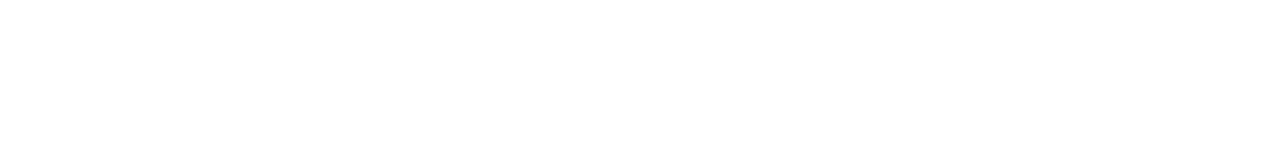
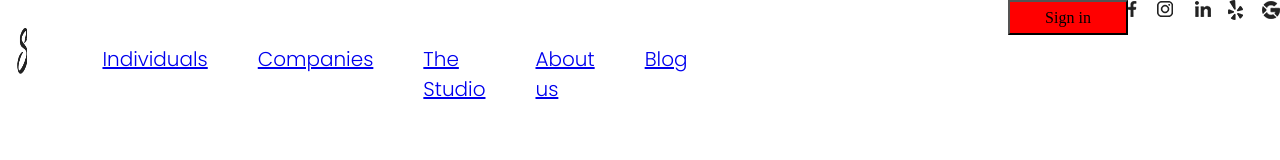
Before and after one commit to NataliiaKudaieva/lesson_15, a plain HTML site: page index.html in a window 1280 px wide. Drawn offline with Linux system fonts and the light colour scheme.

Commit message:
homework done

```diff
--- a/index.html
+++ b/index.html
@@ -1,14 +1,43 @@
 <!DOCTYPE html>
 <html lang="en">
-<head>
-    <meta charset="UTF-8">
-    <meta http-equiv="X-UA-Compatible" content="IE=edge">
-    <meta name="viewport" content="width=device-width, initial-scale=1.0">
+  <head>
+    <meta charset="UTF-8" />
+    <meta http-equiv="X-UA-Compatible" content="IE=edge" />
+    <meta name="viewport" content="width=device-width, initial-scale=1.0" />
     <title>Lesson 15</title>
-    <link rel="stylesheet" href="reset.css">
-    <link rel="stylesheet" href="">
-</head>
-<body>
-
-</body>
+    <link rel="stylesheet" href="reset.css" />
+    <link rel="stylesheet" href="./css/styles.css" />
+    <link rel="preconnect" href="https://fonts.gstatic.com" />
+    <link
+      href="https://fonts.googleapis.com/css2?family=Poppins:wght@300&display=swap"
+      rel="stylesheet"
+    />
+  </head>
+  <body>
+    <section class="header">
+      <div class="header_left">
+        <div class="logo">
+          <img src="Studio_logo.png" alt="studio_logo" />
+        </div>
+        <div class="header_nav">
+          <ul>
+            <li><a href="#">Individuals</a></li>
+            <li><a href="#">Companies</a></li>
+            <li><a href="#">The Studio</a></li>
+            <li><a href="#">About us</a></li>
+            <li><a href="#">Blog</a></li>
+          </ul>
+        </div>
+      </div>
+      <div class="header_right">
+      <div class="button_container">
+        <button> Sign in</button>
+      </div>
+      <div class="social">
+        <img src="Social.png" alt="social" width: 152px;
+        height: 20px;>
+      </div>
+    </div>
+    </section>
+  </body>
 </html>
--- a/styles.scss
+++ b/styles.scss
@@ -1,3 +1,51 @@
 body {
-    background-color: azure;
+  display: flex;
+  background-color: white;
+  .header {
+    width: 100%;
+    display: flex;
+    background-color: white;
+    .header_left {
+      width: 50%;
+      display: flex;
+      justify-content: center;
+      .logo {
+        padding: 25px 0 0 50px;
+      }
+      img {
+        width: 132px;
+        height: 54px;
+        padding: 0 0 0 50px;
+      }
+      .header_nav {
+        background-color: white;
+        margin: 0px 10px;
+        padding: 3px 0px 0px 10px;
+
+        ul {
+          display: flex;
+          list-style: none;
+
+          li {
+            font-family: "Poppins", sans-serif;
+            font-size: 20px;
+            margin: 25px;
+          }
+        }
+      }
+    }
+    .header_right {
+      width: 50%;
+      display: flex;
+      justify-content: flex-end;
+      .button_container {
+        display: flex;
+        button {
+          width: 120px;
+          height: 35px;
+          background-color: red;
+        }
+      }
+    }
+  }
 }
```
Also changed, not shown: Img.png (added), Social.png (added), Studio_logo.png (added), css/styles.css, 1 other file.
